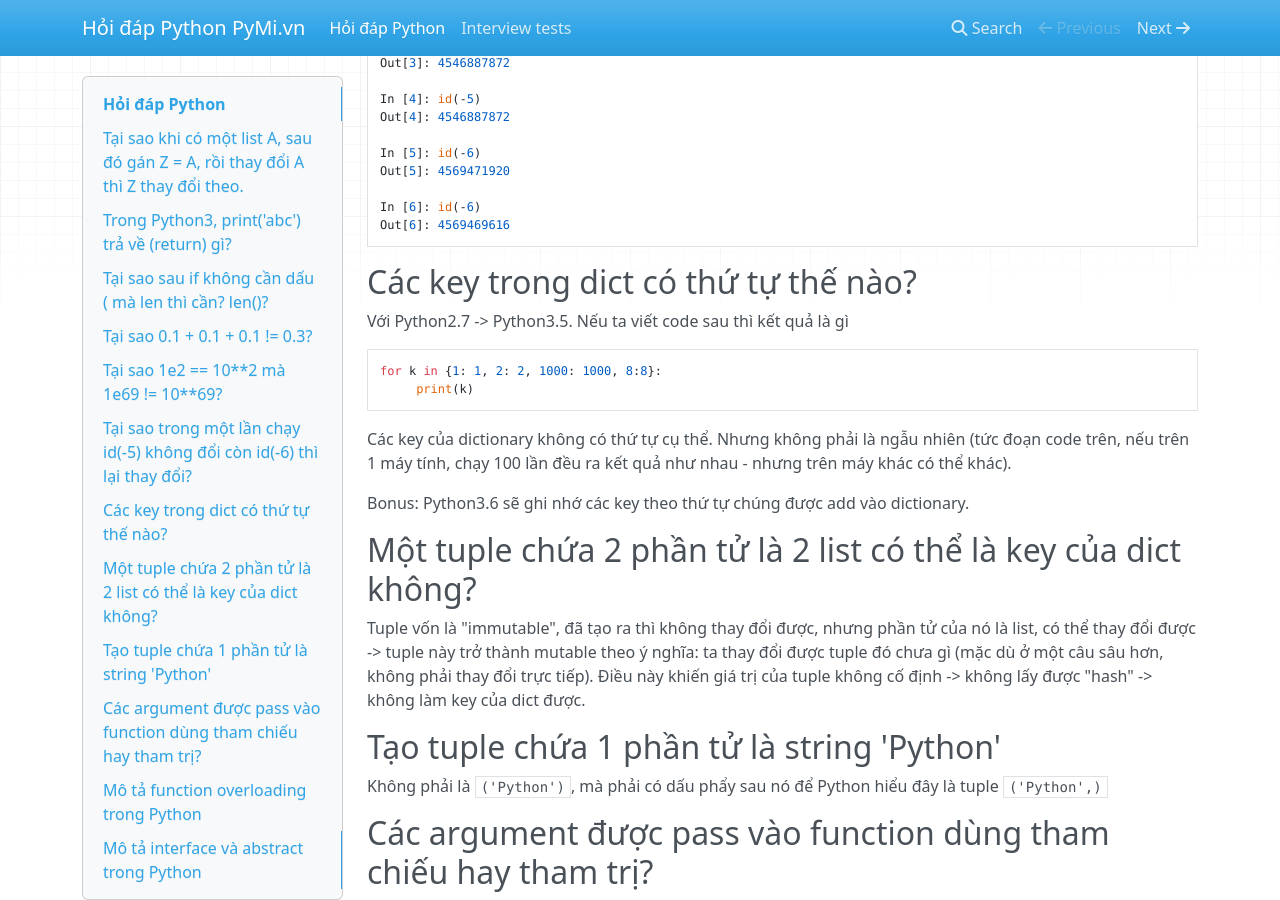
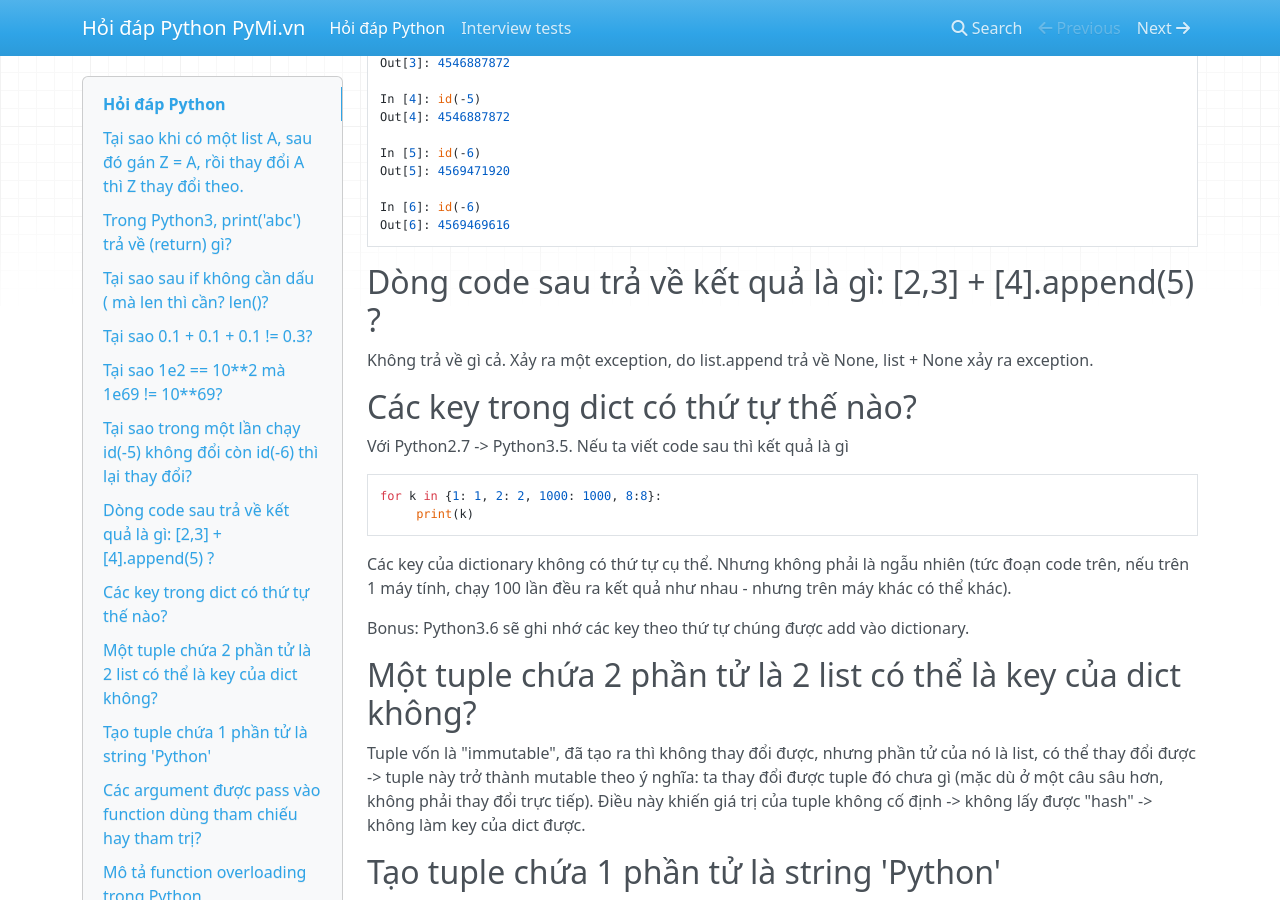
Before and after one commit to pymivn/hoidap-python, an MkDocs documentation site: the page built from docs/index.md, in a window 1280 px wide and 900 px high, scrolled down 1528 px. Built offline with MkDocs 1.6.1, drawn with Linux system fonts in a browser that asks for light colours; nearby versions of some CDN libraries.

Commit message:
Add question abt list method basic

````diff
--- a/docs/index.md
+++ b/docs/index.md
@@ -84,6 +84,9 @@ Out[5]: 4569471920
 In [6]: id(-6)
 Out[6]: 4569469616
 ```
+## Dòng code sau trả về kết quả là gì: [2,3] + [4].append(5)  ?
+
+Không trả về gì cả. Xảy ra một exception, do list.append trả về None, list + None xảy ra exception.
 
 ## Các key trong dict có thứ tự thế nào?
 Với Python2.7 -> Python3.5. Nếu ta viết code sau thì kết quả là gì
````
